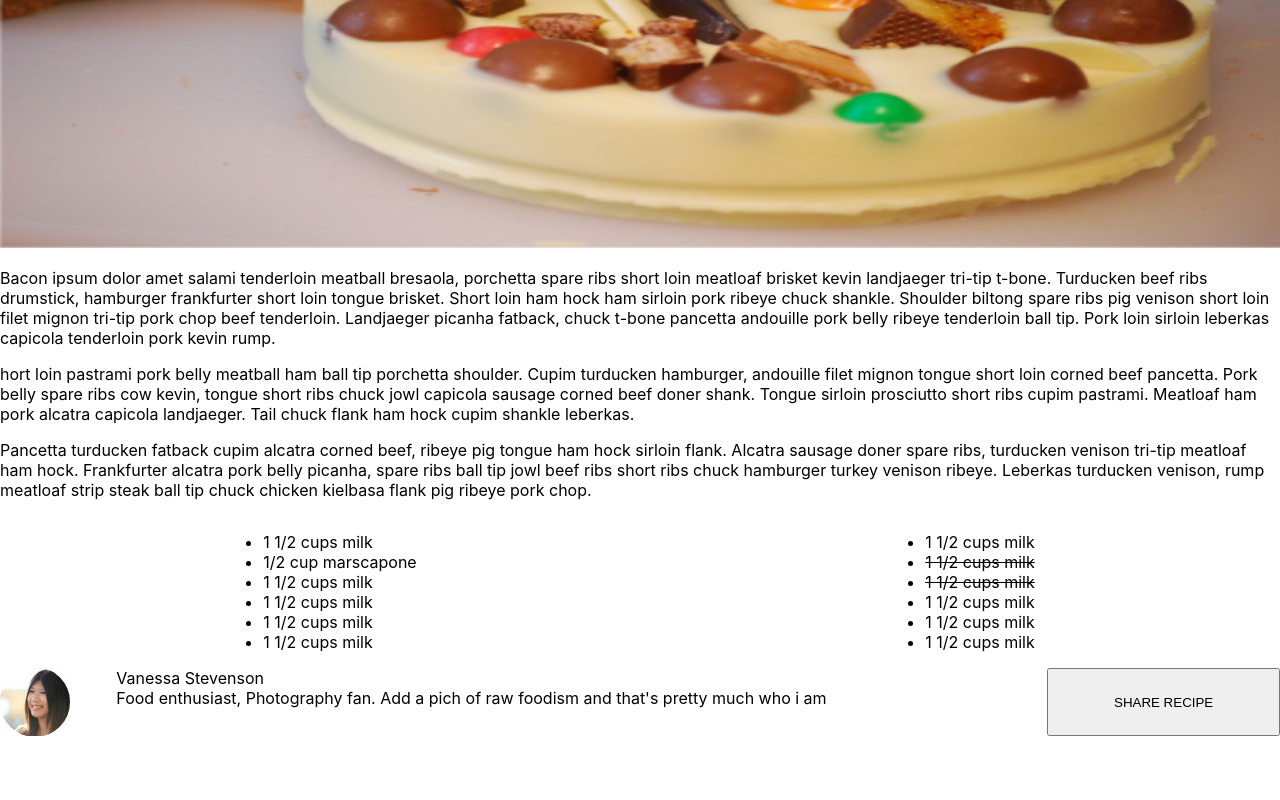
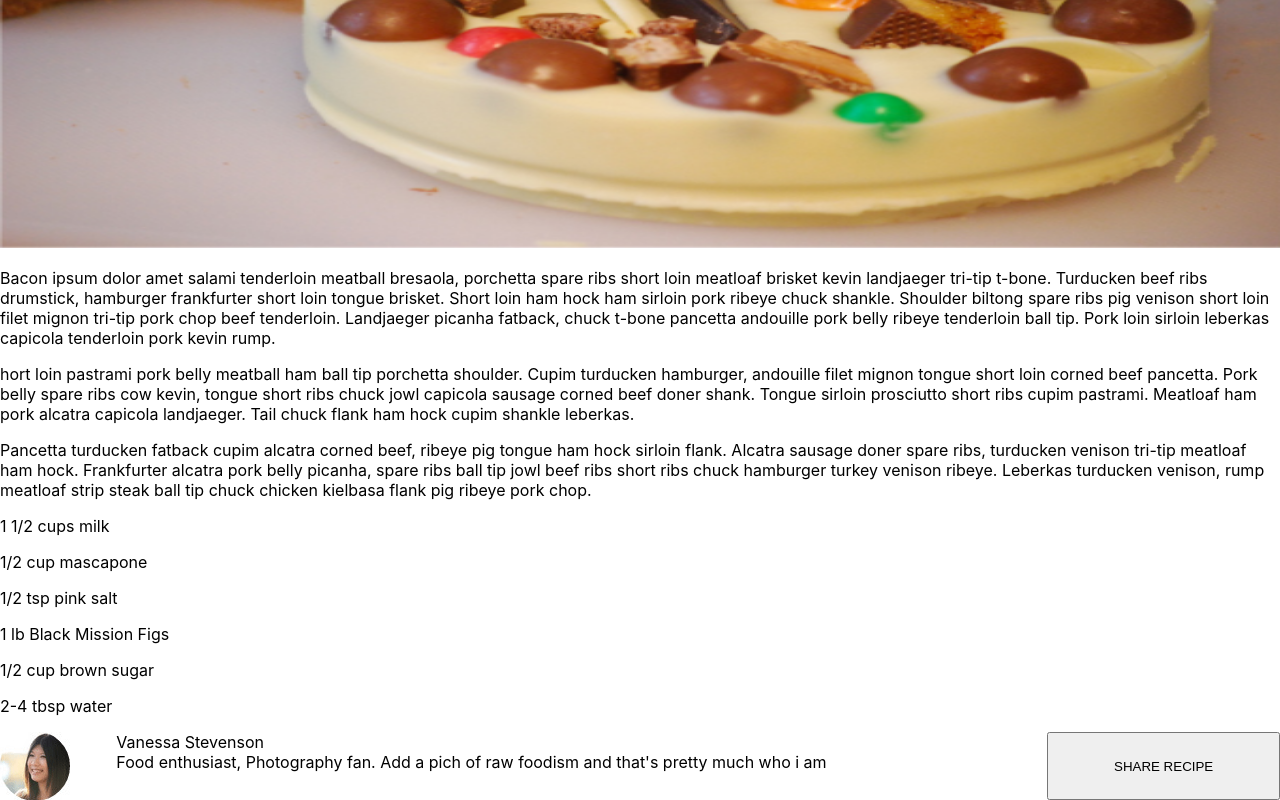
Before and after one commit to katrinkajb/chocolate-pizza, a React (Create React App) app: page / in a window 1280 px wide. Shown: the part 317-1117 px from the top of the page. Before the commit the page ends 1053 px from the top, so only its background shows below. Built offline with nearby package versions, Linux system fonts and the light colour scheme.

Commit message:
wrote ingredients with .map function

```diff
--- a/src/App.js
+++ b/src/App.js
@@ -3,17 +3,20 @@ import './App.css';
 import Header from './header.js';
 import Title from './title.js';
 import Cake from './main-image.js';
-import IngredientsList from './ingredients-list.js';
+import IngredientComponent from './ingredients-list.js';
+import { ingredientsArray } from './ingredients-list.js';
 import Footer from './footer.js';
 
 export default class App extends React.Component {
   render() {
+    const ingredients = ingredientsArray.map(ingredient => <IngredientComponent ingredientProp={ingredient}/>)
+
     return (
       <div>
         <Header/>
         <Title/>
         <Cake/>
-        <IngredientsList/>
+        { ingredients }
         <Footer/>
       </div>
     );
--- a/src/ingredients-list.js
+++ b/src/ingredients-list.js
@@ -1,30 +1,36 @@
 import React from 'react';
 
-export default class IngredientsList extends React.Component {
+export const ingredientsArray = [
+    {
+      amount: '1 1/2 cups',
+      name: 'milk',
+    },
+    {
+      amount: '1/2 cup',
+      name: 'mascapone',
+    },
+    {
+      amount: '1/2 tsp',
+      name: 'pink salt',
+    },
+    {
+      amount: '1 lb',
+      name: 'Black Mission Figs',
+    },
+    {
+      amount: '1/2 cup',
+      name: 'brown sugar',
+    },
+    {
+      amount: '2-4 tbsp',
+      name: 'water',
+    },
+  ]
+
+  export default class IngredientComponent extends React.Component {
     render() {
-        return (
-            <div className="IngredientsList">
-                <div className='left-ingredients'>
-                    <ul>
-                        <li>1 1/2 cups milk</li>
-                        <li>1/2 cup marscapone</li>
-                        <li>1 1/2 cups milk</li>
-                        <li>1 1/2 cups milk</li>
-                        <li>1 1/2 cups milk</li>
-                        <li>1 1/2 cups milk</li>
-                    </ul>
-                </div>
-                <div className='right-ingredients'>
-                    <ul>
-                        <li>1 1/2 cups milk</li>
-                        <li className='checked'>1 1/2 cups milk</li>
-                        <li className='checked'>1 1/2 cups milk</li>
-                        <li>1 1/2 cups milk</li>
-                        <li>1 1/2 cups milk</li>
-                        <li>1 1/2 cups milk</li>
-                    </ul>
-                </div>
-            </div>
-        )
+      return <div>
+        <p>{this.props.ingredientProp.amount} {this.props.ingredientProp.name}</p>
+      </div>
     }
-}
+  }
```
